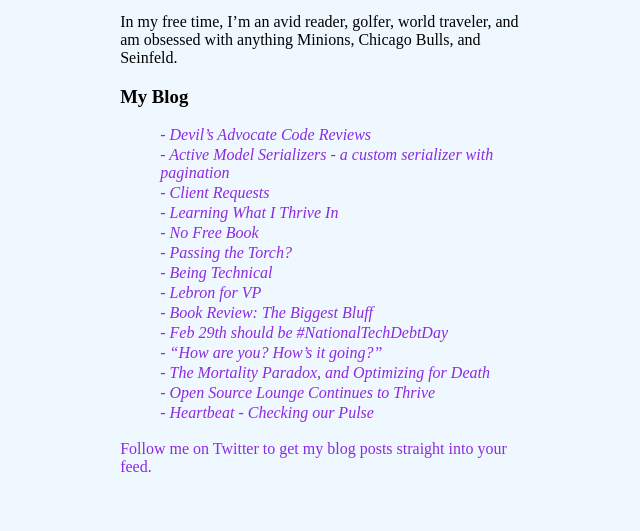
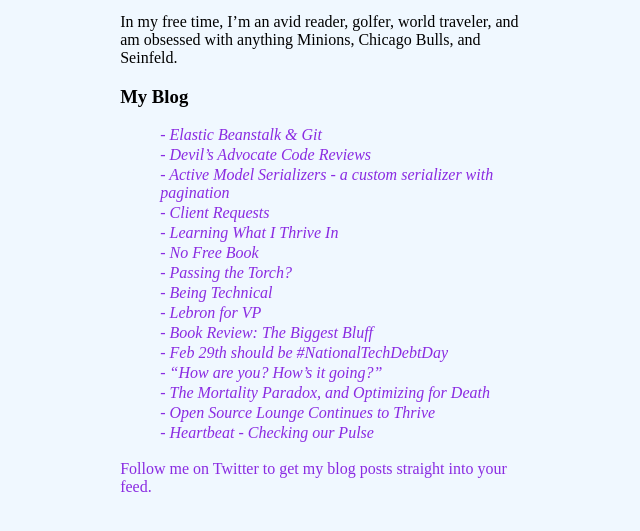
Before and after one commit to dkaplan88/dkaplan88.github.io, a plain HTML site: page index.html in a window 1280 px wide. Shown: the part 213-744 px from the top of the page, without its empty margins (317-957 px from the left). Drawn offline with Linux system fonts and the light colour scheme.

Commit message:
new post

```diff
--- a/index.html
+++ b/index.html
@@ -53,6 +53,7 @@
 
     <h3>My Blog</h3>
     <ul>
+      <li><a href="https://dkaplan88.medium.com/elastic-beanstalk-git-eb-extensions-a3b7664513ae" target="blank">- Elastic Beanstalk & Git</li>
       <li><a href="https://dkaplan88.medium.com/devils-advocate-code-reviews-e3e1db6fdd10" target="blank">- Devil’s Advocate Code Reviews</li>
       <li><a href="https://dkaplan88.medium.com/active-model-serializer-custom-with-pagy-pagination-a76a4e8332f0", target="blank">- Active Model Serializers - a custom serializer with pagination</a></li>
       <li><a href="https://dankaplan.substack.com/p/client-requests", target="blank">- Client Requests</a></li>
```
